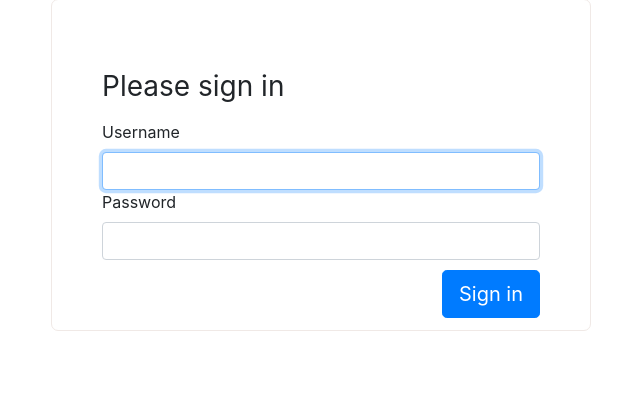
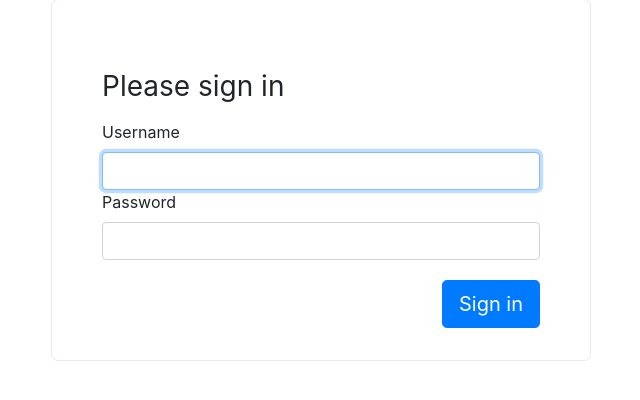
Before and after one commit to leenwood/backend-app, a Symfony app: template templates/security/login.html.twig in a window 1280 px wide. Shown: the part 181-581 px from the top of the page, without its empty margins (319-959 px from the left). Run offline with Twig, Linux system fonts and the light colour scheme; the template is opened without the code that fills it, so the values that code supplies are empty; some libraries are stand-ins or nearby versions.

Commit message:
micro fix

```diff
--- a/templates/admin/layouts/searchPage.html.twig
+++ b/templates/admin/layouts/searchPage.html.twig
@@ -40,7 +40,7 @@
             </div>
             <div class="col">
                 <p>
-                    Валидации у кнопки отправить, поэтому не надо отправлять пустой запрос и непонтный.
+                    Валидации у кнопки отправить нет, поэтому не надо отправлять пустой запрос и непонтный.
                 </p>
             </div>
             <div class="col"></div>
--- a/templates/security/login.html.twig
+++ b/templates/security/login.html.twig
@@ -7,7 +7,7 @@
         <div class="row" style="margin-top: 180px">
             <div class="col"></div>
             <div class="col-6">
-                <form method="post" class="form-group" style="border: 1px #f0e9e6 solid; padding: 70px 50px; border-radius: 7px">
+                <form method="post" class="form-group" style="border: 1px #f0e9e6 solid; padding: 70px 50px 100px 50px; border-radius: 7px">
                     {% if error %}
                         <div class="alert alert-danger">{{ error.messageKey|trans(error.messageData, 'security') }}</div>
                     {% endif %}
@@ -41,7 +41,7 @@
                     </div>
                     #}
 
-                    <button class="btn btn-lg btn-primary" style="float: right; margin-top: 10px;" type="submit">
+                    <button class="btn btn-lg btn-primary" style="float: right; margin-top: 20px;" type="submit">
                         Sign in
                     </button>
                 </form>
```
